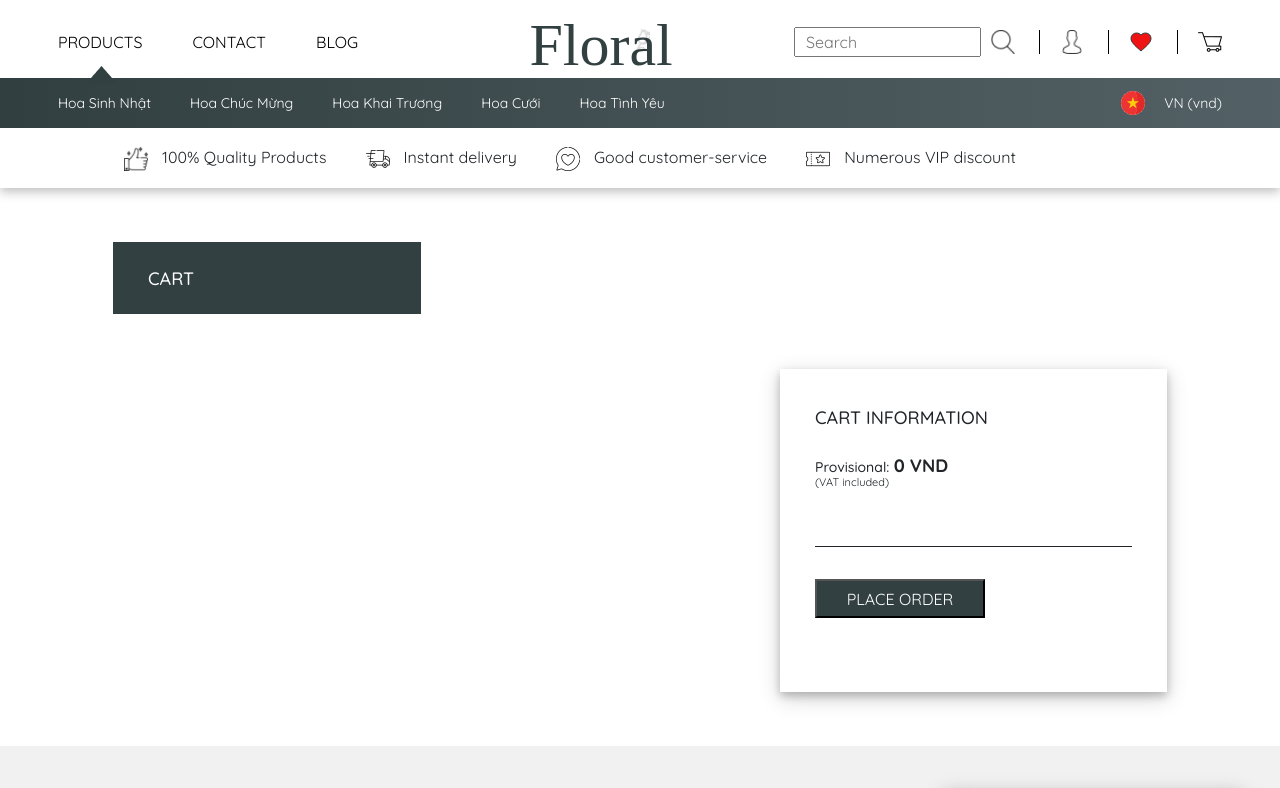
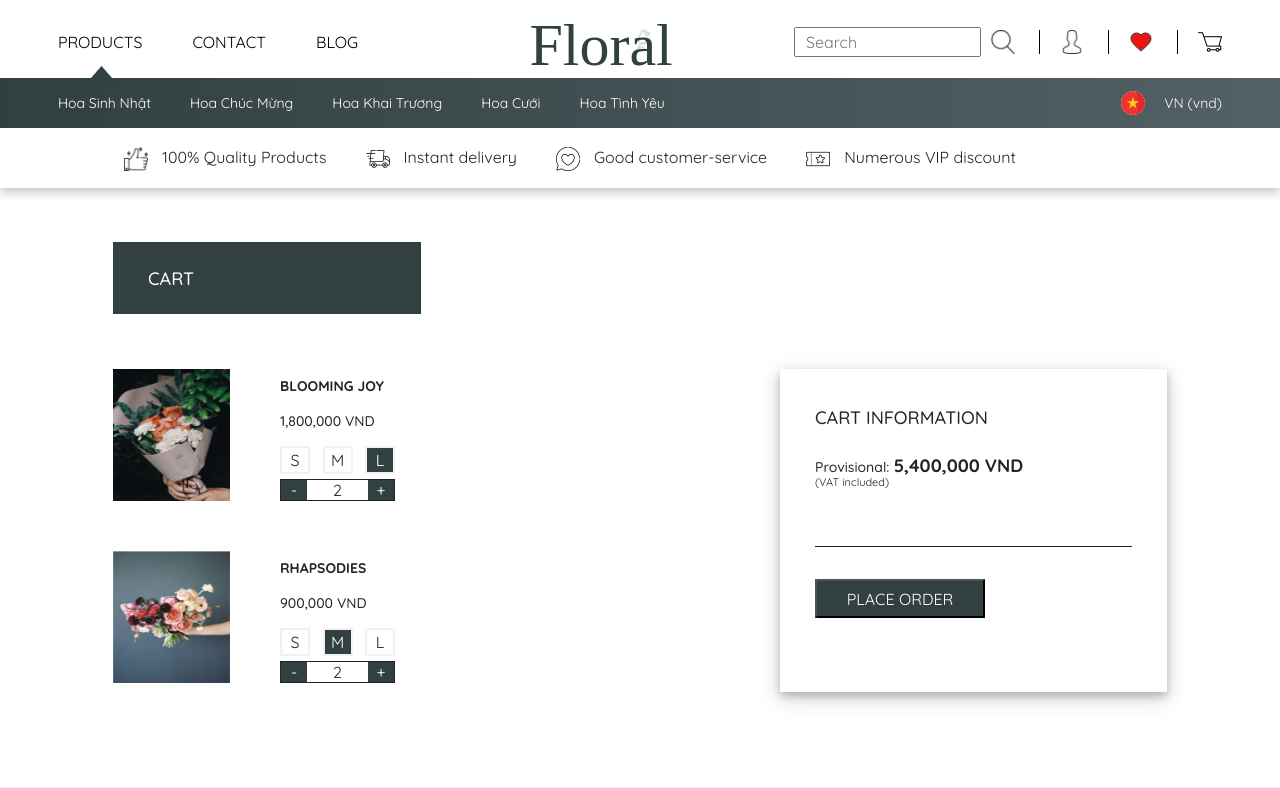
Before and after one commit to HoTrHieu/TKGD, a React (Create React App) app: page /cart in a window 1280 px wide. Shown: the top 788 px of the page. Built offline with nearby package versions, Linux system fonts and the light colour scheme; data requests are answered from the project's data file; the HTML template or start-up script is replaced by a standard one; a web font is replaced by a local one.

Commit message:
modify cart page

```diff
--- a/server/db.json
+++ b/server/db.json
@@ -456,13 +456,13 @@
   "cart": [
     {
       "id": 2,
-      "size": "small",
-      "quantity": 1
+      "size": "large",
+      "quantity": 2
     },
     {
-      "id": 3,
+      "id": 1,
       "size": "medium",
-      "quantity": 3
+      "quantity": 2
     }
   ]
 }
--- a/src/containers/CartPage/CartPage.jsx
+++ b/src/containers/CartPage/CartPage.jsx
@@ -1,15 +1,22 @@
 import React, { useState, useEffect, useContext } from 'react';
 import {compose} from 'redux';
 import withLayout from 'components/Layout';
-import CardContext from '../../cardContext';
-import { DATA_ALL } from '../../constants';
 import css from './CartPage.module.css';
 import { withRouter } from 'react-router-dom';
+import {
+  getCartList,
+  getAllProduct,
+  deleteCart,
+  addCart,
+} from './../../utils/api';
+import { formatMoney } from './../../utils/helper';
+import classNames from 'classnames';
 
 const CartPage = props => {
-  const {listCard, updateListCard} = useContext(CardContext);
+  const [listCard, setListCard] = useState([]);
+  const [listProducts, setListProducts] = useState([]);
   const listOrder = listCard.reduce((prev, cur) => {
-    const product = DATA_ALL.find(item => Number(item.id) === Number(cur.id));
+    const product = listProducts.find(item => Number(item.id) === Number(cur.id));
     if(product) {
       return [
         ...prev,
@@ -22,42 +29,63 @@ const CartPage = props => {
     return prev;
   }, [])
 
-  const changeQuantity = (id, type) => {
-    const indexProduct = listCard.findIndex(item => Number(item.id) === Number(id));
-    const product = listCard[indexProduct];
+  const loadListCart = () => {
+    getCartList().then(res => {
+      if(res.data) {
+        setListCard(res.data)
+      }
+    })
+  }
 
+  useEffect(() => {
+    getAllProduct().then(res => {
+      if(res.data) {
+        setListProducts(res.data);
+      }
+    })
+    loadListCart();
+  }, [])
+
+  const changeQuantity = (cusProduct, type) => {
     if(type === '-'){
-      const newQuantity = product.quantity - 1;
+      const newQuantity = Number(cusProduct.quantity) - 1;
       if(newQuantity === 0) {
-        const newListCart = listCard.filter(item => Number(item.id) !== Number(id));
-        updateListCard([
-          ...newListCart
-        ])
-      }else {
-        product.quantity = newQuantity;
-        listCard[indexProduct] = product;
-        updateListCard([
-          ...listCard,
-        ])
+        deleteCart(cusProduct.id).then(res => loadListCart());
+      } else {
+        const modifyCart = {
+          id: cusProduct.id,
+          size: cusProduct.size,
+          quantity: newQuantity
+        }
+        addCart(modifyCart).then(res => loadListCart());
       }
-    }
-    else {
-      const newQuantity = product.quantity + 1;
-      if(newQuantity < 6){
-        product.quantity = newQuantity;
-        listCard[indexProduct] = product;
-        updateListCard([
-          ...listCard
-        ])
+
+    }else {
+      const newQuantity = Number(cusProduct.quantity) + 1;
+      if(newQuantity < 6) {
+        const modifyCart = {
+          id: cusProduct.id,
+          size: cusProduct.size,
+          quantity: newQuantity
+        }
+        addCart(modifyCart).then(res => loadListCart());
       }
     }
   }
 
+  const changeSize = (cusProduct, size) => {
+    const modifyCart = {
+      id: cusProduct.id,
+      size: size,
+      quantity: cusProduct.quantity
+    }
+    addCart(modifyCart).then(res => loadListCart());
+  };
+
   const totalPrice = listOrder.reduce((sum, item) => {
-    return sum + Number(item.price.split(' ')[0].replace(/,/g, ''))* item.quantity
+     return sum + Number(item.price)* item.quantity
   }, 0)
 
-  const strPrice = totalPrice.toString().replace(/\B(?=(\d{3})+(?!\d))/g, ",");
 
   return (
     <div className={css.cartContainer}>
@@ -68,14 +96,40 @@ const CartPage = props => {
             listOrder.map(product => {
               return (
                 <div className={css.cartItem}>
-                  <img onClick={() => product.onClick(props.history)} className={css.itemImg} src={product.imgSrc}/>
+                  <img onClick={() => props.history.push(`/detail/${product.id}`)} className={css.itemImg} src={product.imgSrc}/>
                   <div className={css.itemInfo}>
                     <div className={css.itemTitle}>{product.name}</div>
-                    <div className={css.itemPrice}>{product.price}</div>
+                    <div className={css.itemPrice}>{formatMoney(product.price)} VND</div>
+                    <div className={css.listSize}>
+                      <div
+                        onClick={() => changeSize(product, "small")}
+                        className={classNames(css.boxType, {
+                          [css.choonse]: product.size === "small",
+                        })}
+                      >
+                        S
+                      </div>
+                      <div
+                        onClick={() => changeSize(product, "medium")}
+                        className={classNames(css.boxType, {
+                          [css.choonse]: product.size === "medium",
+                        })}
+                      >
+                        M
+                      </div>
+                      <div
+                        onClick={() => changeSize(product, "large")}
+                        className={classNames(css.boxType, {
+                          [css.choonse]: product.size === "large",
+                        })}
+                      >
+                        L
+                      </div>
+                    </div>
                     <div className={css.itemAction}>
-                      <button onClick={() => changeQuantity(product.id, '-')} className={css.btnSub}>-</button>
+                      <button onClick={() => changeQuantity(product, '-')} className={css.btnSub}>-</button>
                       <span className={css.number}>{product.quantity}</span>
-                      <button onClick={() => changeQuantity(product.id, '+')} className={css.btnAdd}>+</button>
+                      <button onClick={() => changeQuantity(product, '+')} className={css.btnAdd}>+</button>
                     </div>
                   </div>
                 </div>
@@ -87,7 +141,7 @@ const CartPage = props => {
           <div className={css.cartInfoContent}>
             <div className={css.titleInfo}>CART INFORMATION</div>
             <div className={css.priceInfo}>
-              <p style={{marginBottom: 0}}><span className={css.priceTitle}>Provisional:</span> <span className={css.priceValue}>{strPrice} VND</span></p>
+              <p style={{marginBottom: 0}}><span className={css.priceTitle}>Provisional:</span> <span className={css.priceValue}>{formatMoney(totalPrice)} VND</span></p>
               <p className={css.vatInfo}><span className={css.priceVat}>(VAT included)</span></p>
             </div>
             <button onClick={() => props.history.push('/payment')} className={css.btnBook}>PLACE ORDER</button>
--- a/src/containers/CartPage/CartPage.module.css
+++ b/src/containers/CartPage/CartPage.module.css
@@ -67,6 +67,25 @@
     margin-bottom: 14px;
 }
 
+.listSize {
+    display: flex;
+    justify-content: space-between;
+    margin-bottom: 5px;
+}
+
+.boxType {
+    display: flex;
+    align-items: center;
+    justify-content: center;
+    border: 2px solid #F1F1F1;
+    width: 30px;
+}
+
+.choonse {
+    background-color: #324041;
+    color: white;
+}
+
 .itemAction{
     width: 115px;
     height: 22px;
--- a/src/containers/DetailPage/DetailPage.jsx
+++ b/src/containers/DetailPage/DetailPage.jsx
@@ -14,6 +14,7 @@ import {
   deleteFavoriteItem,
   addCart,
   getRelatedList,
+  getCartItem,
 } from "./../../utils/api.js";
 import { formatMoney } from './../../utils/helper';
 
@@ -49,14 +50,12 @@ const DetailPage = (props) => {
         setListRelateds(res.data);
       }
     });
-  }, [id]);
 
-  useEffect(() => {
-    setProductCart({
-      id: Number(id),
-      size: "small",
-      quantity: 1,
-    });
+    getCartItem(id).then(res => {
+      if(res.data && res.data.length > 0) {
+        setProductCart(res.data[0])
+      }
+    })
   }, [id]);
 
   const isFavofite = listFavorite.findIndex(
@@ -160,12 +159,12 @@ const DetailPage = (props) => {
                     medium
                   </div>
                   <div
-                    onClick={() => changeSize("big")}
+                    onClick={() => changeSize("large")}
                     className={classNames(css.boxType, {
-                      [css.choonse]: productCart.size === "big",
+                      [css.choonse]: productCart.size === "large",
                     })}
                   >
-                    big
+                    large
                   </div>
                 </div>
                 <p className={css.quantity}>Qauntity:</p>
--- a/src/containers/DetailPage/DetailPage.module.scss
+++ b/src/containers/DetailPage/DetailPage.module.scss
@@ -97,7 +97,8 @@
 			}
 
 			.choonse {
-				background-color: azure;
+				background-color: #324041;
+    		color: white;
 			}
 		}
 
--- a/src/utils/api.js
+++ b/src/utils/api.js
@@ -75,8 +75,20 @@ export const getCartList = () => {
   });
 }
 
+export const getCartItem = (id) => {
+  return axios({
+    method: 'get',
+    url: `${urlRoot}/cart?id=${id}`,
+    responseType: 'json'
+  }).then(result => {
+    return result;
+  }).catch(function (error) {
+    console.log('error get cart item', error);
+  });
+}
+
 export const addCart = (cart) => {
-  getCartList().then(res => {
+  return getCartList().then(res => {
     if(res.data) {
       const listCard = res.data || [];
       const index = listCard.findIndex(item => item.id == cart.id);
```
